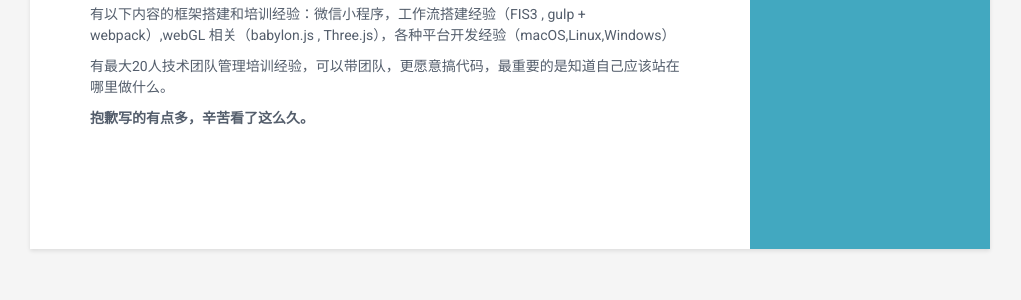
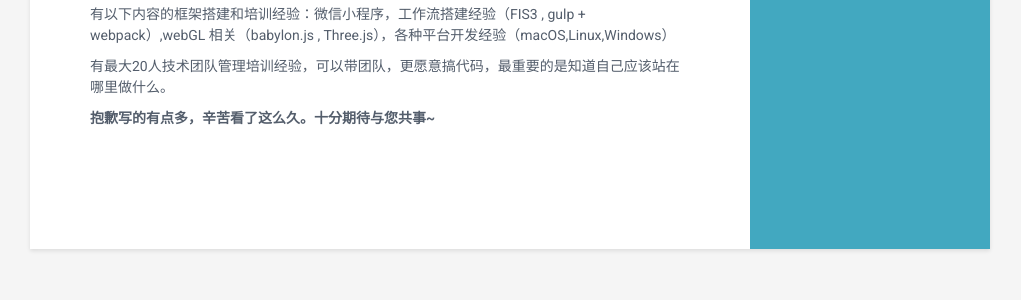
Before and after one commit to hotjp/introduce, a Jekyll site: the page built from index.html, in a window 1280 px wide and 900 px high, scrolled down 1764 px. Shown: the part 509-809 px from the top of the window, without its empty margins (130-1151 px from the left). Built offline with Jekyll 4.4.1, drawn with Linux system fonts in a browser that asks for light colours.

Commit message:
i think is the finall round

```diff
--- a/_includes/skills.html
+++ b/_includes/skills.html
@@ -145,7 +145,7 @@
         </p>
         <p>有最大20人技术团队管理培训经验，可以带团队，更愿意搞代码，最重要的是知道自己应该站在哪里做什么。
         </p>
-        <p><b>抱歉写的有点多，辛苦看了这么久。</b>
+        <p><b>抱歉写的有点多，辛苦看了这么久。十分期待与您共事~</b>
         </p>
     </div>
     <!--//summary-->
```
